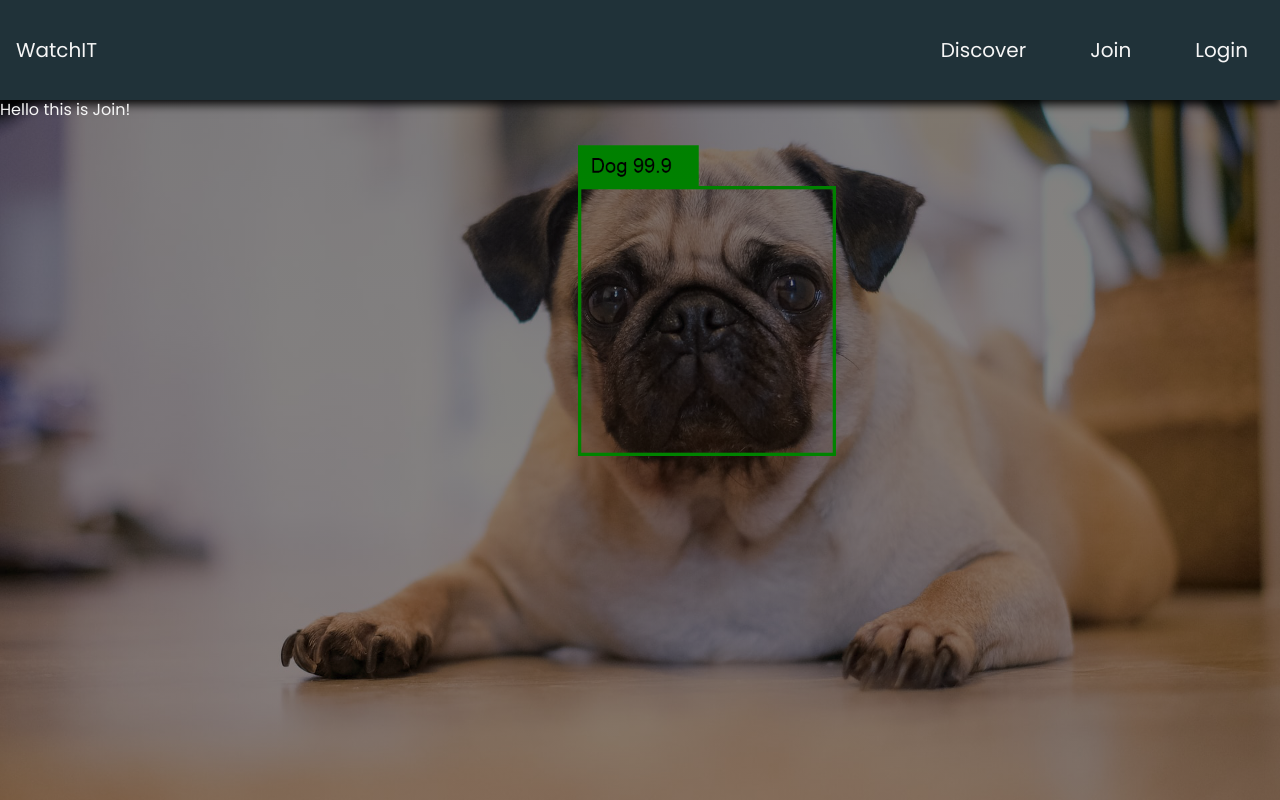
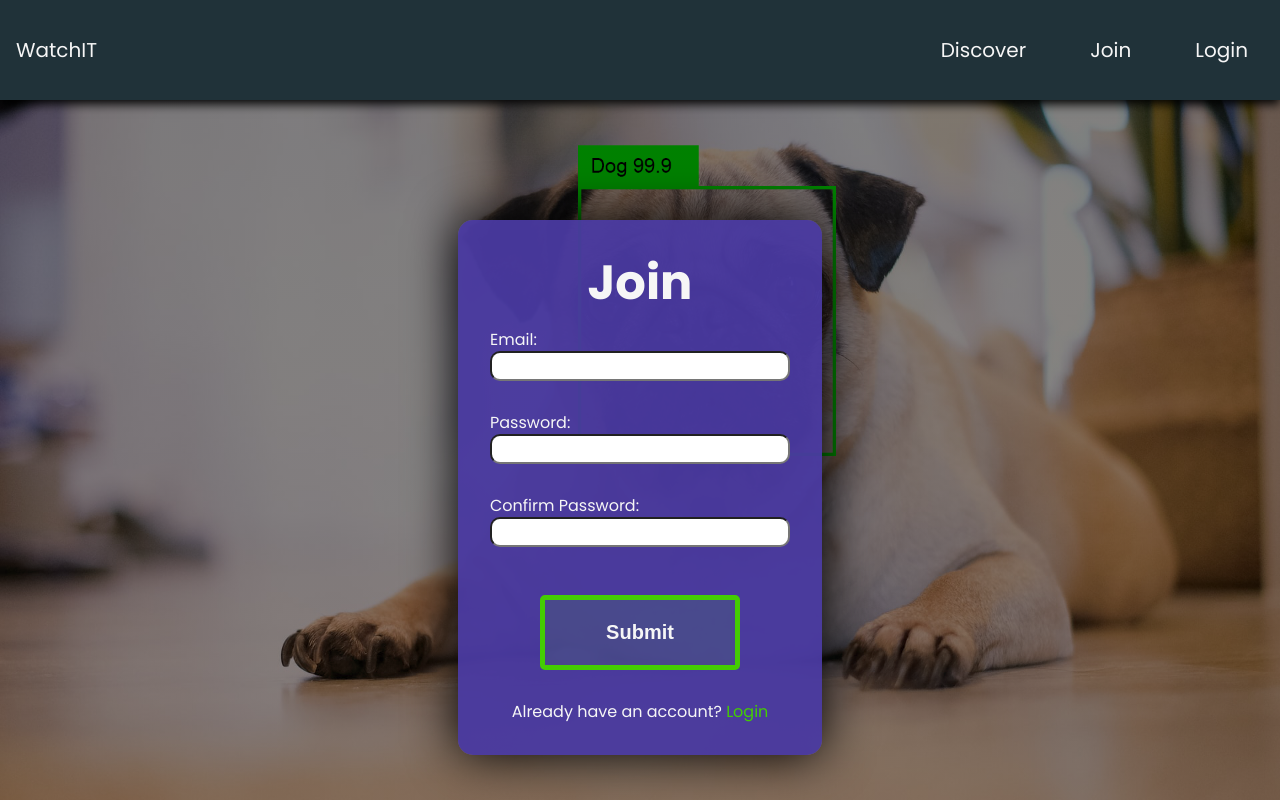
Before and after one commit to PolskaTag/project-watchit, a React (Create React App) app in the folder client/: page /join in a window 1280 px wide. Built offline with nearby package versions, Linux system fonts and the light colour scheme.

Commit message:
Basic layout of Join page

```diff
--- a/client/src/components/LandingPage/Join.js
+++ b/client/src/components/LandingPage/Join.js
@@ -1,3 +1,31 @@
+import { Link } from "react-router-dom";
 export default function Join() {
-  return <div>Hello this is Join!</div>;
+  return (
+    <div className="join">
+      <form className="form">
+        <h1>Join</h1>
+        <label>
+          Email: <input type="email" name="email" />
+        </label>
+        <label>
+          Password: <input type="password" name="password" />
+        </label>
+        <label>
+          Confirm Password: <input type="password" name="password-confirm" />
+        </label>
+        <input
+          className="action-button form-button"
+          label="hello"
+          type="submit"
+          value="Submit"
+        />
+        <span>
+          Already have an account?{" "}
+          <Link to="/login" className="form-link">
+            Login
+          </Link>
+        </span>
+      </form>
+    </div>
+  );
 }
--- a/client/src/components/LandingPage/LandingPage.css
+++ b/client/src/components/LandingPage/LandingPage.css
@@ -139,33 +139,35 @@
 .login {
   display: flex;
   align-items: center;
+  justify-content: center;
   flex-grow: 1;
   margin-top: 15vh;
-  justify-content: center;
 }
 
-.login-form {
+.form {
   display: flex;
   flex-direction: column;
   justify-content: center;
   align-items: center;
+  max-width: 600px;
   background-color: rgba(73, 57, 161, 0.95);
   padding: 2rem;
   border-radius: 15px;
+  box-shadow: 0 0 50px black;
 }
 
-.login-form h1 {
+.form h1 {
   font-size: var(--fs-h1);
   margin: 0;
 }
 
-.login-form label {
+.form label {
   width: 300px;
   margin: 1rem 0;
   /* background-color: yellow; */
 }
 
-.login-form label input {
+.form label input {
   /* background-color: inherit;
   padding: 0;
   border: none; */
@@ -188,3 +190,11 @@
   left: 0%;
   bottom: auto;
 } */
+
+/* Join.js */
+.join {
+  display: flex;
+  justify-content: center;
+  align-items: center;
+  margin-top: 15vh;
+}
--- a/client/src/components/LandingPage/Login.js
+++ b/client/src/components/LandingPage/Login.js
@@ -4,7 +4,7 @@ export default function Login() {
   return (
     <div className="login">
       <img className="login-logo" src={loginLogo}></img>
-      <form className="login-form">
+      <form className="form">
         <h1>Login</h1>
         <label>
           Email:{" "}
```
